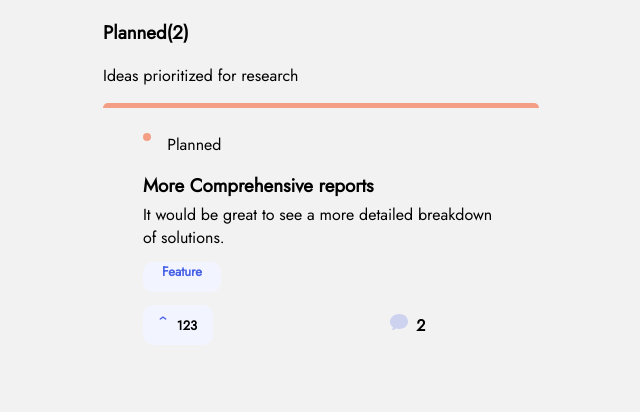
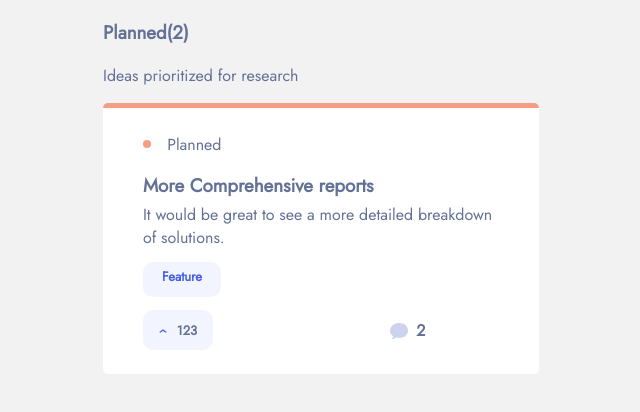
Before and after one commit to AmaliTech-Training-Academy/product-feedback-app, a React (Create React App) app in the folder project/: page / in a window 1280 px wide. Shown: the top 412 px of the page, without its empty margins (319-959 px from the left). Built offline with nearby package versions, Linux system fonts and the light colour scheme.

Commit message:
positioning svg

```diff
--- a/project/src/Pages/roadmap/roadmap.css
+++ b/project/src/Pages/roadmap/roadmap.css
@@ -4,10 +4,15 @@
     display: flex;
     flex-direction:row;
 }
+p,h3{
+    color: #647196;
+}
+
 .plan-box{
     border-top: 5px solid #f49f85 ;
     width: 100%;
     border-radius: 5px;
+    background-color:#ffffff ;
 }
 .plan-inner{
     margin-left:9.14%;
@@ -30,7 +35,7 @@
     width: 8px;
     height: 8px;
     margin-right: 4.57%;
-    margin-top: 0;
+    margin-top: 7px;
 }
 
 .plan-title-1{
@@ -39,8 +44,7 @@
 
 
 .tag{
-    /* display: flex;
-    justify-content: center; */
+    padding-top: 5px;
     background-color:#f2f4ff ;
     width: 22%;
     border-radius: 10px;
@@ -72,6 +76,7 @@
     height: 4px;
     font-weight: 600;
     margin-right: 23.46%;
+    margin-top: 8px;
 }
 
 .up-votes{
@@ -84,11 +89,13 @@
     width: 12.57%;
     height: 23px;
     margin-top: 8.5px;
+    margin-bottom: 32px;
 }
 .comments-svg{
     width: 18px;
     height: 16px;
     margin-right: 18.18%;
+    margin-top: 4px;
 }
 .comments{
     margin: 0;
```
